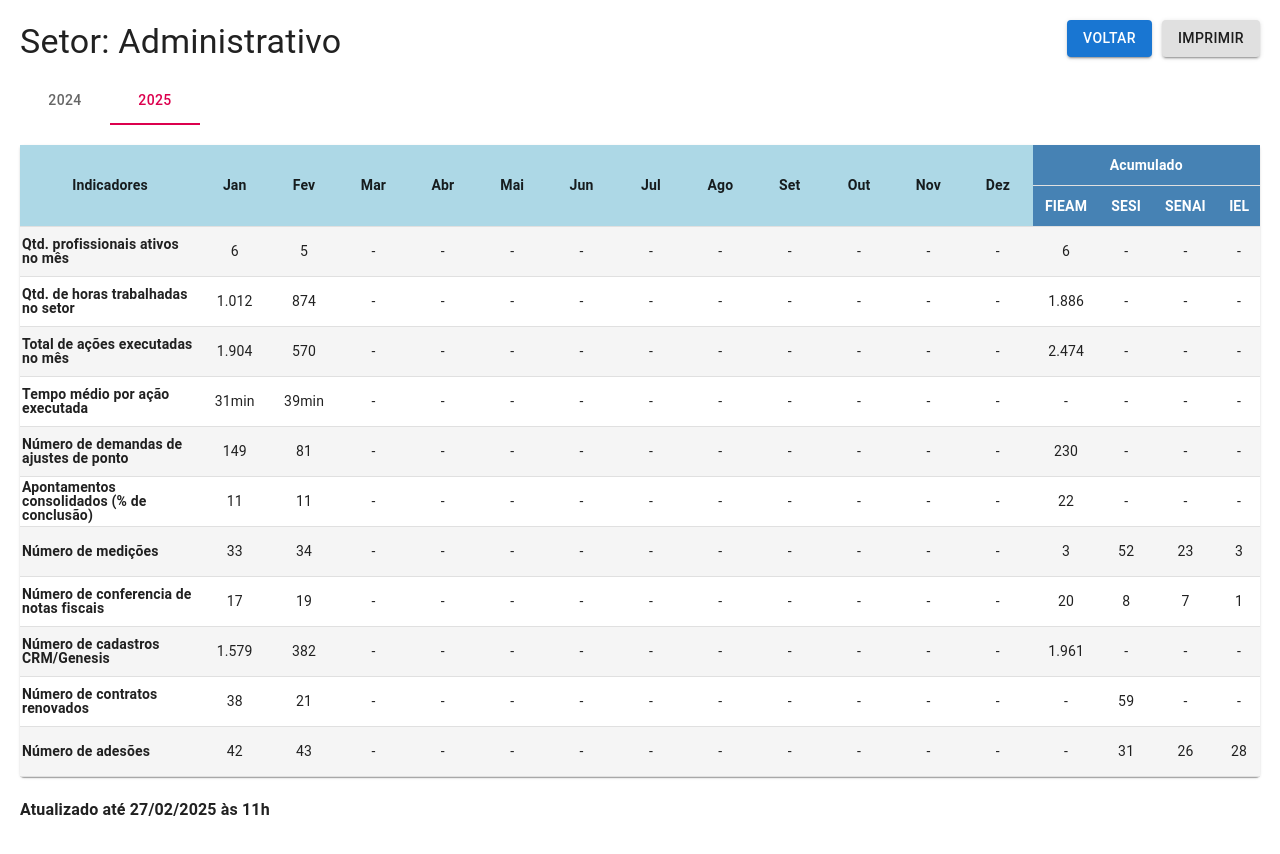
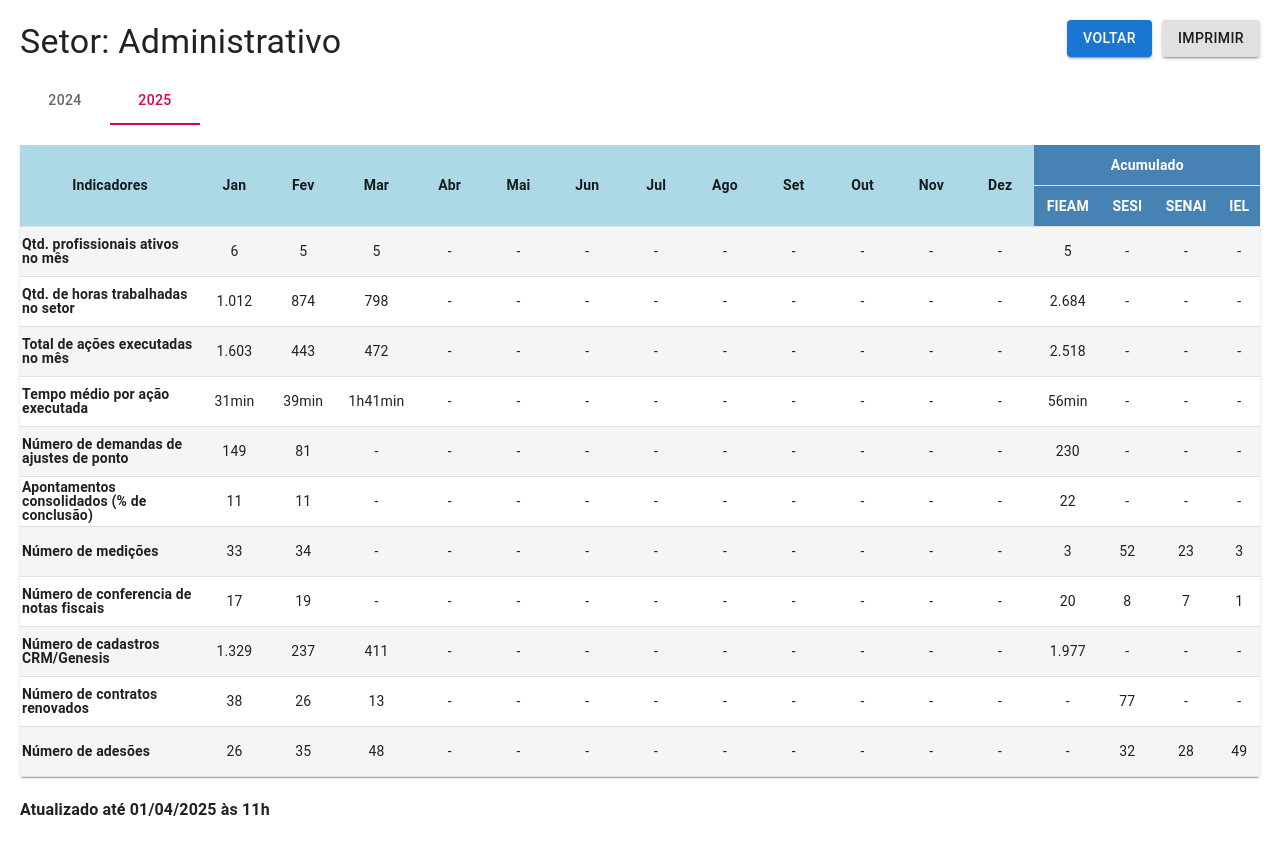
Before and after one commit to Jonathanbfb/organograma, a React (Vite) app: page /indicadores/setor/Administracao in a window 1280 px wide. Shown: the top 854 px of the page. Built offline with nearby package versions, Linux system fonts and the light colour scheme.

Commit message:
Atualização dos indicadores 02-04_v1

```diff
--- a/src/pages/setores/Administracao.tsx
+++ b/src/pages/setores/Administracao.tsx
@@ -87,24 +87,24 @@ const Administracao: React.FC = () => {
 
     {
       "indicadores": "Qtd. profissionais ativos no mês",
-      "jan": 6, "fev": 5, "mar": "-", "abr": "-", "mai": "-", "jun": "-", "jul": "-", "ago": "-", "set": "-", "out": "-", "nov": "-",
-      "acumulado": { "fieam": 6, "sesi": "-", "senai": "-", "iel": "-" }
+      "jan": 6, "fev": 5, "mar": "5", "abr": "-", "mai": "-", "jun": "-", "jul": "-", "ago": "-", "set": "-", "out": "-", "nov": "-",
+      "acumulado": { "fieam": 5, "sesi": "-", "senai": "-", "iel": "-" }
     },
     {
       "indicadores": "Qtd. de horas trabalhadas no setor",
-      "jan": "1.012", "fev": "874", "mar": "-", "abr": "-", "mai": "-", "jun": "-", "jul": "-", "ago": "-", "set": "-", "out": "-", "nov": "-",
-      "acumulado": { "fieam": "1.886", "sesi": "-", "senai": "-", "iel": "-" }
+      "jan": "1.012", "fev": "874", "mar": "798", "abr": "-", "mai": "-", "jun": "-", "jul": "-", "ago": "-", "set": "-", "out": "-", "nov": "-",
+      "acumulado": { "fieam": "2.684", "sesi": "-", "senai": "-", "iel": "-" }
     },
     {
       "indicadores": "Total de ações executadas no mês",
-      "jan": "1.904", "fev": "570", "mar": "-", "abr": "-", "mai": "-", "jun": "-", "jul": "-", "ago": "-", "set": "-", "out": "-", "nov": "-",
-      "acumulado": { "fieam": "2.474", "sesi": "-", "senai": "-", "iel": "-" }
+      "jan": "1.603", "fev": "443", "mar": "472", "abr": "-", "mai": "-", "jun": "-", "jul": "-", "ago": "-", "set": "-", "out": "-", "nov": "-",
+      "acumulado": { "fieam": "2.518", "sesi": "-", "senai": "-", "iel": "-" }
     },
 
     {
       "indicadores": "Tempo médio por ação executada",
-      "jan": "31min", "fev": "39min", "mar": "-", "abr": "-", "mai": "-", "jun": "-", "jul": "-", "ago": "-", "set": "-", "out": "-", "nov": "-",
-      "acumulado": { "fieam": "-", "sesi": "-", "senai": "-", "iel": "-" }
+      "jan": "31min", "fev": "39min", "mar": "1h41min", "abr": "-", "mai": "-", "jun": "-", "jul": "-", "ago": "-", "set": "-", "out": "-", "nov": "-",
+      "acumulado": { "fieam": "56min", "sesi": "-", "senai": "-", "iel": "-" }
     },
     {
       "indicadores": "Número de demandas de ajustes de ponto",
@@ -128,18 +128,18 @@ const Administracao: React.FC = () => {
     },
     {
       "indicadores": "Número de cadastros CRM/Genesis",
-      "jan": "1.579", "fev": "382", "mar": "-", "abr": "-", "mai": "-", "jun": "-", "jul": "-", "ago": "-", "set": "-", "out": "-", "nov": "-", "dez": "-",
-      "acumulado": { "fieam": "1.961", "sesi": "-", "senai": "-", "iel": "-" }
+      "jan": "1.329", "fev": "237", "mar": "411", "abr": "-", "mai": "-", "jun": "-", "jul": "-", "ago": "-", "set": "-", "out": "-", "nov": "-", "dez": "-",
+      "acumulado": { "fieam": "1.977", "sesi": "-", "senai": "-", "iel": "-" }
     },
     {
       "indicadores": "Número de contratos renovados",
-      "jan": "38", "fev": "21", "mar": "-", "abr": "-", "mai": "-", "jun": "-", "jul": "-", "ago": "-", "set": "-", "out": "-", "nov": "-", "dez": "-",
-      "acumulado": { "fieam": "-", "sesi": "59", "senai": "-", "iel": "-" }
+      "jan": "38", "fev": "26", "mar": "13", "abr": "-", "mai": "-", "jun": "-", "jul": "-", "ago": "-", "set": "-", "out": "-", "nov": "-", "dez": "-",
+      "acumulado": { "fieam": "-", "sesi": "77", "senai": "-", "iel": "-" }
     },
     {
       "indicadores": "Número de adesões",
-      "jan": 42, "fev": "43", "mar": "-", "abr": "-", "mai": "-", "jun": "-", "jul": "-", "ago": "-", "set": "-", "out": "-", "nov": "-", "dez": "-",
-      "acumulado": { "fieam": "-", "sesi": "31", "senai": "26", "iel": "28" }
+      "jan": 26, "fev": "35", "mar": "48", "abr": "-", "mai": "-", "jun": "-", "jul": "-", "ago": "-", "set": "-", "out": "-", "nov": "-", "dez": "-",
+      "acumulado": { "fieam": "-", "sesi": "32", "senai": "28", "iel": "49" }
     }
   ]
 
@@ -334,7 +334,7 @@ const Administracao: React.FC = () => {
           </Table>
         </TableContainer>
       </Paper>
-      <h4>Atualizado até 27/02/2025 às 11h</h4>
+      <h4>Atualizado até 01/04/2025 às 11h</h4>
     </div>
   );
 };
```
